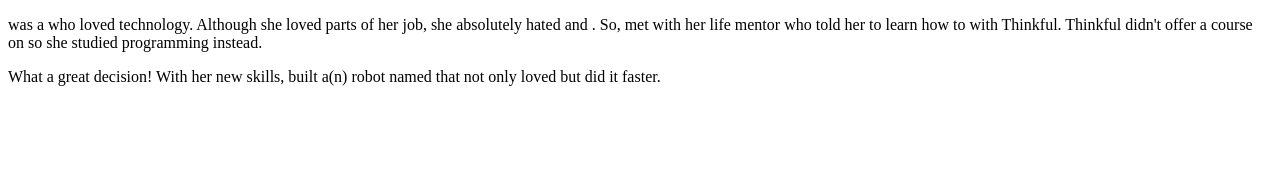
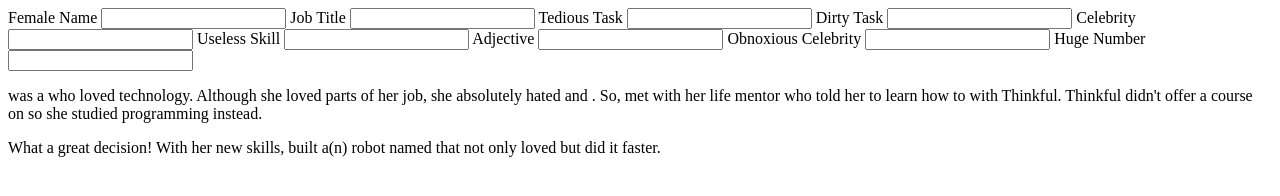
Before and after one commit to bencodezen/ngMadLib, a plain HTML site: page index.html in a window 1280 px wide. Drawn offline with nearby package versions, Linux system fonts and the light colour scheme.

Commit message:
[CF] Add input fields to fill in madlib

```diff
--- a/index.html
+++ b/index.html
@@ -7,6 +7,24 @@
 	<script type="text/javascript" src="app.js"></script>
 </head>
 <body ng-app="ngMadLibApp">
+	<label for="female-name">Female Name</label>
+	<input ng-model="femaleName" id="female-name" type="text" />
+	<label for="job-title">Job Title</label>
+	<input ng-model="jobTitle" id="job-title" type="text" />
+	<label for="tedious-task">Tedious Task</label>
+	<input ng-model="tediousTask" id="tedious-task" type="text" />
+	<label for="dirty-task">Dirty Task</label>
+	<input ng-model="dirtyTask" id="dirty-task" type="text" />
+	<label for="celebrity">Celebrity</label>
+	<input ng-model="celebrity" id="celebrity" type="text" />
+	<label for="useless-skill">Useless Skill</label>
+	<input ng-model="uselessSkill" id="useless-skill" type="text" />
+	<label for="adjective">Adjective</label>
+	<input ng-model="adjective" id="adjective" type="text" />
+	<label for="obnoxious-celebrity">Obnoxious Celebrity</label>
+	<input ng-model="obnoxiousCelebrity" id="obnoxious-celebrity" type="text" />
+	<label for="huge-number">Huge Number</label>
+	<input ng-model="hugeNumber" id="huge-number" type="text" />
 	<p>{{ femaleName }} was a {{ jobTitle }} who loved technology. Although she loved parts of her job, she absolutely hated  {{ tediousTask }} and {{ dirtyTask }}. So, {{ femaleName }} met with her life mentor {{ celebrity }} who told her to learn how to {{ uselessSkill }} with Thinkful. Thinkful didn't offer a course on {{ uselessSkill }} so she studied programming instead.</p>
 	<p>What a great decision! With her new skills, {{ femaleName }} built a(n) {{adjective}} robot named {{ obnoxiousCelebrity }} that not only loved {{ dirtyTask }} but did it {{ hugeNumber }} faster. </p>
 </body>
```
